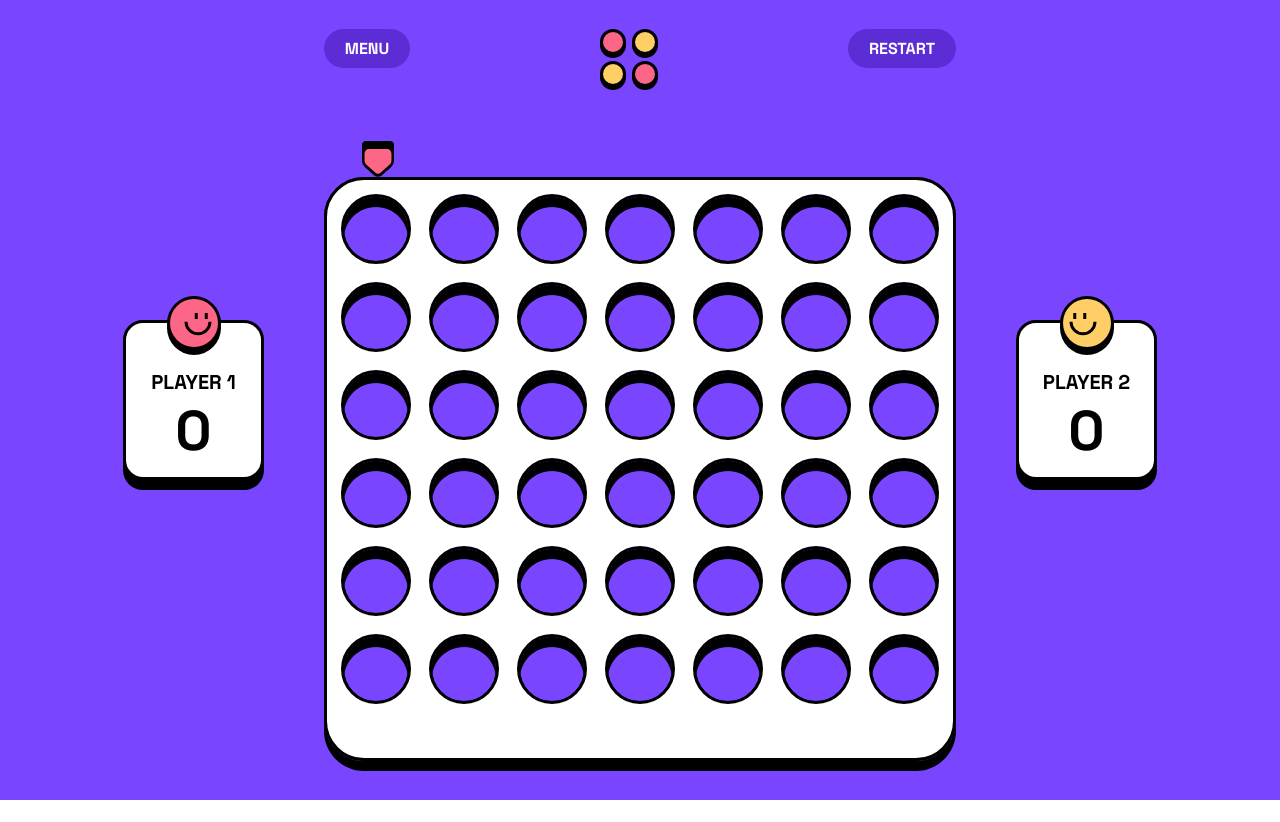
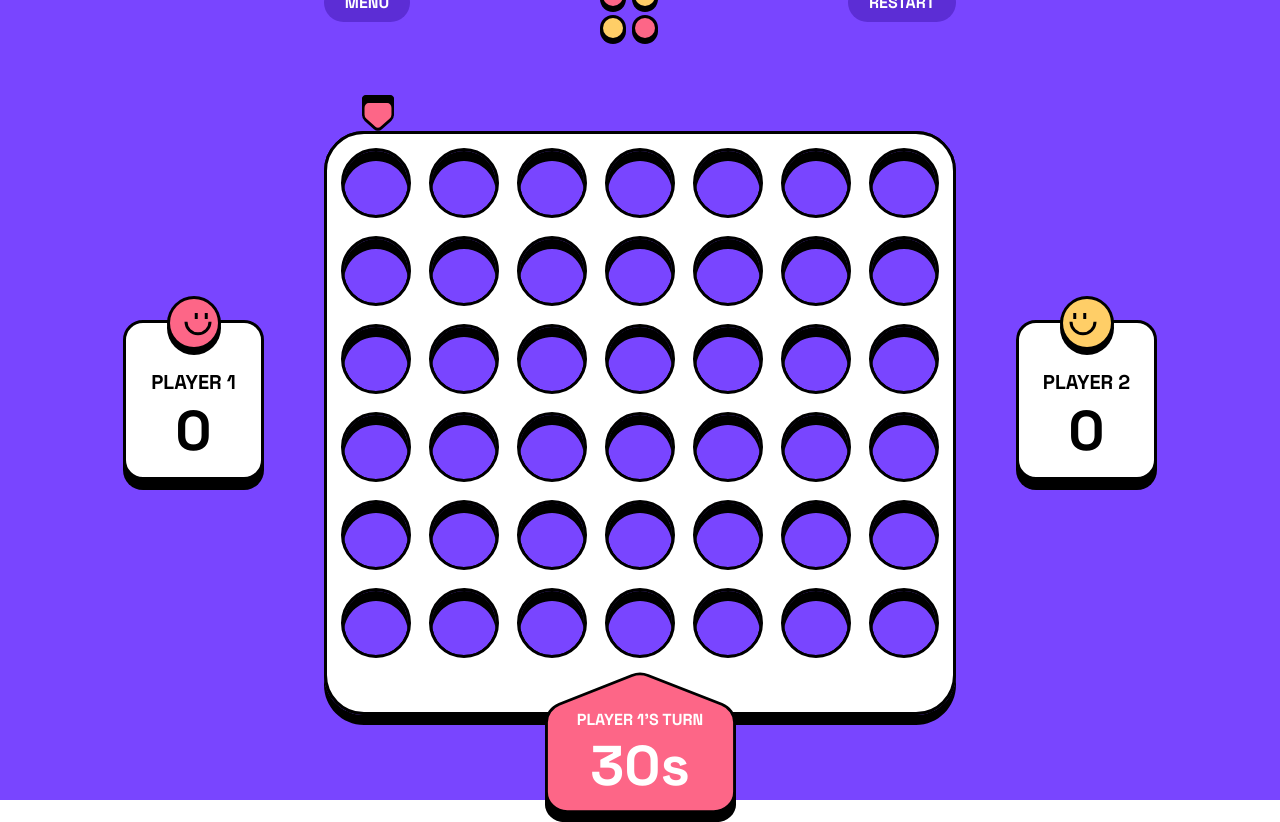
Before and after one commit to Vasallius/connect-four, a React (Vite) app: page /game in a window 1280 px wide. Before the commit the page ends 800 px from the top, so only its background shows below. Built offline with nearby package versions, Linux system fonts and the light colour scheme; the HTML template or start-up script is replaced by a standard one.

Commit message:
style: add turn marker

```diff
--- a/src/components/Game.jsx
+++ b/src/components/Game.jsx
@@ -4,6 +4,7 @@ import PlayerTwo from "../assets/images/player-two.svg";
 import LargeWhiteBoard from "../assets/images/board-layer-white-large.svg";
 import LargeBlackBoard from "../assets/images/board-layer-black-large.svg";
 import MarkerRed from "../assets/images/marker-red.svg";
+import TurnBackgroundRed from "../assets/images/turn-background-red.svg";
 
 const Game = () => {
   return (
@@ -22,7 +23,7 @@ const Game = () => {
           <div className="text-lg font-spacegrotesk font-bold">0</div>
         </div>
       </div>
-      <div className="flex flex-col">
+      <div className="flex flex-col relative">
         <div className="flex w-[632px] justify-between mb-[51px]">
           <div className="font-bold flex items-center justify-center rounded-[20px] bg-iris text-xs font-spacegrotesk text-white w-[86px] h-[39px]">
             <div>MENU</div>
@@ -36,6 +37,19 @@ const Game = () => {
         <div>
           <img className="absolute" src={LargeWhiteBoard} alt="" />
           <img src={LargeBlackBoard} alt="" />
+        </div>
+        <div className="flex flex-col items-center justify-center relative  -top-[16px]">
+          <div className="z-50 text-white font-spacegrotesk text-xs font-bold">
+            PLAYER 1&apos;S TURN
+          </div>
+          <div className="z-50 text-white font-spacegrotesk text-lg font-bold">
+            30s
+          </div>
+          <img
+            className="w-[191px] h-[150px] absolute -top-[37px]"
+            src={TurnBackgroundRed}
+            alt=""
+          />
         </div>
       </div>
       <div className="rounded-[20px] bg-white w-[141px] h-[160px] border-[3px] border-black shadow-thick-black">
```
